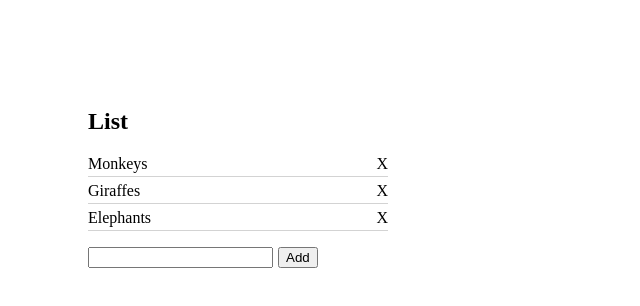
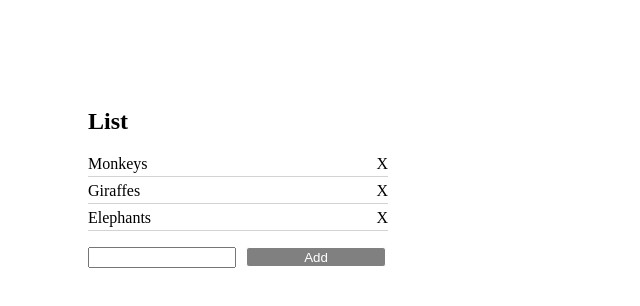
Before and after one commit to lucymonie/input, a React app: page / in a window 1280 px wide. Shown: the whole page, without its empty margins (0-640 px from the left). Built offline with nearby package versions, Linux system fonts and the light colour scheme.

Commit message:
Updates button appearance

```diff
--- a/src/index.css
+++ b/src/index.css
@@ -14,7 +14,17 @@ li {
 }
 
 input {
-  margin-right: 5px;
+  margin-right: 10px;
+  width: 140px;
+}
+
+button {
+  width: 140px;
+  height: 20px;
+  background-color: #808080;
+  border: 1px solid white;
+  border-radius: 3px;
+  color: white;
 }
 
 .container {
```
